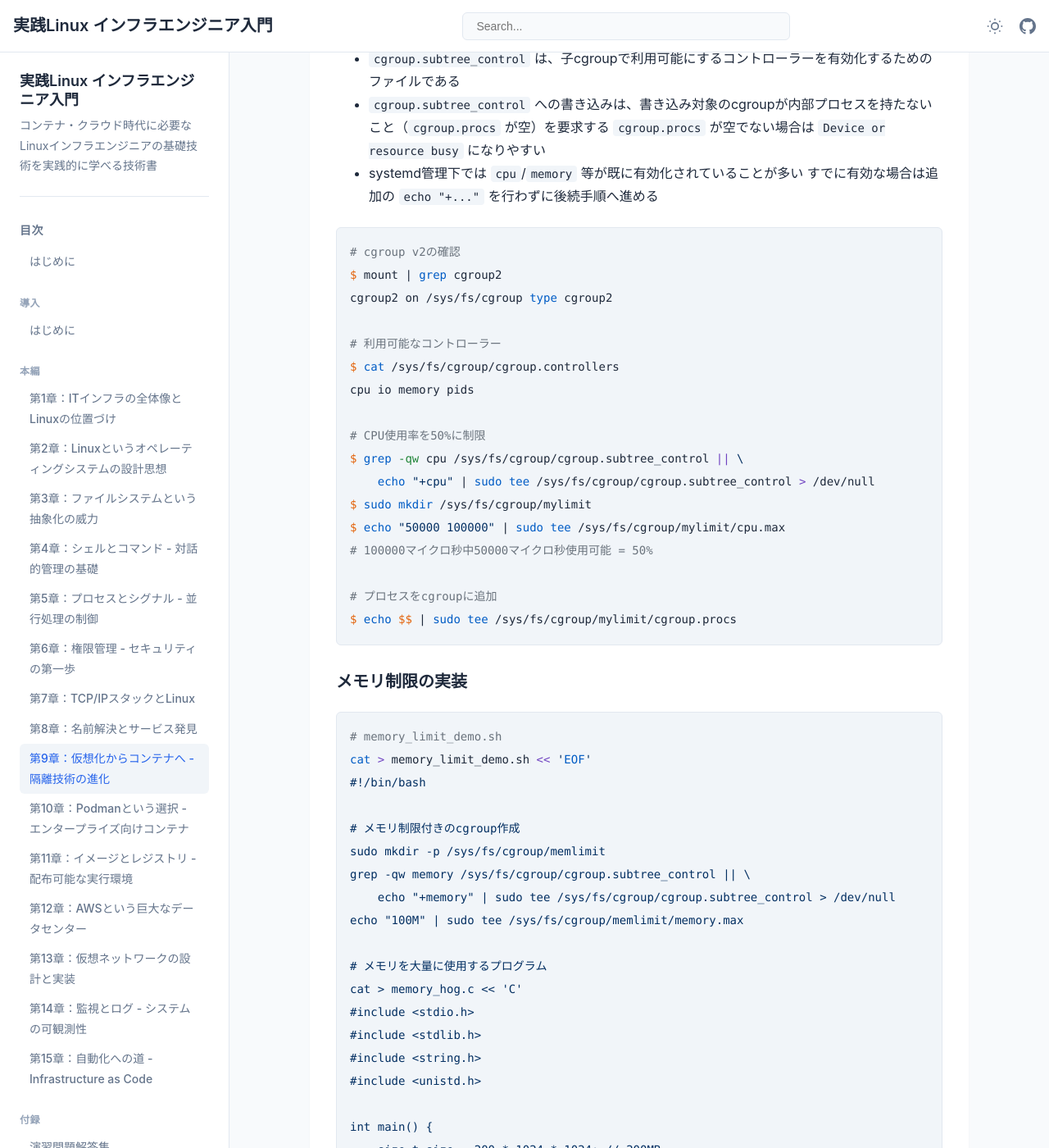
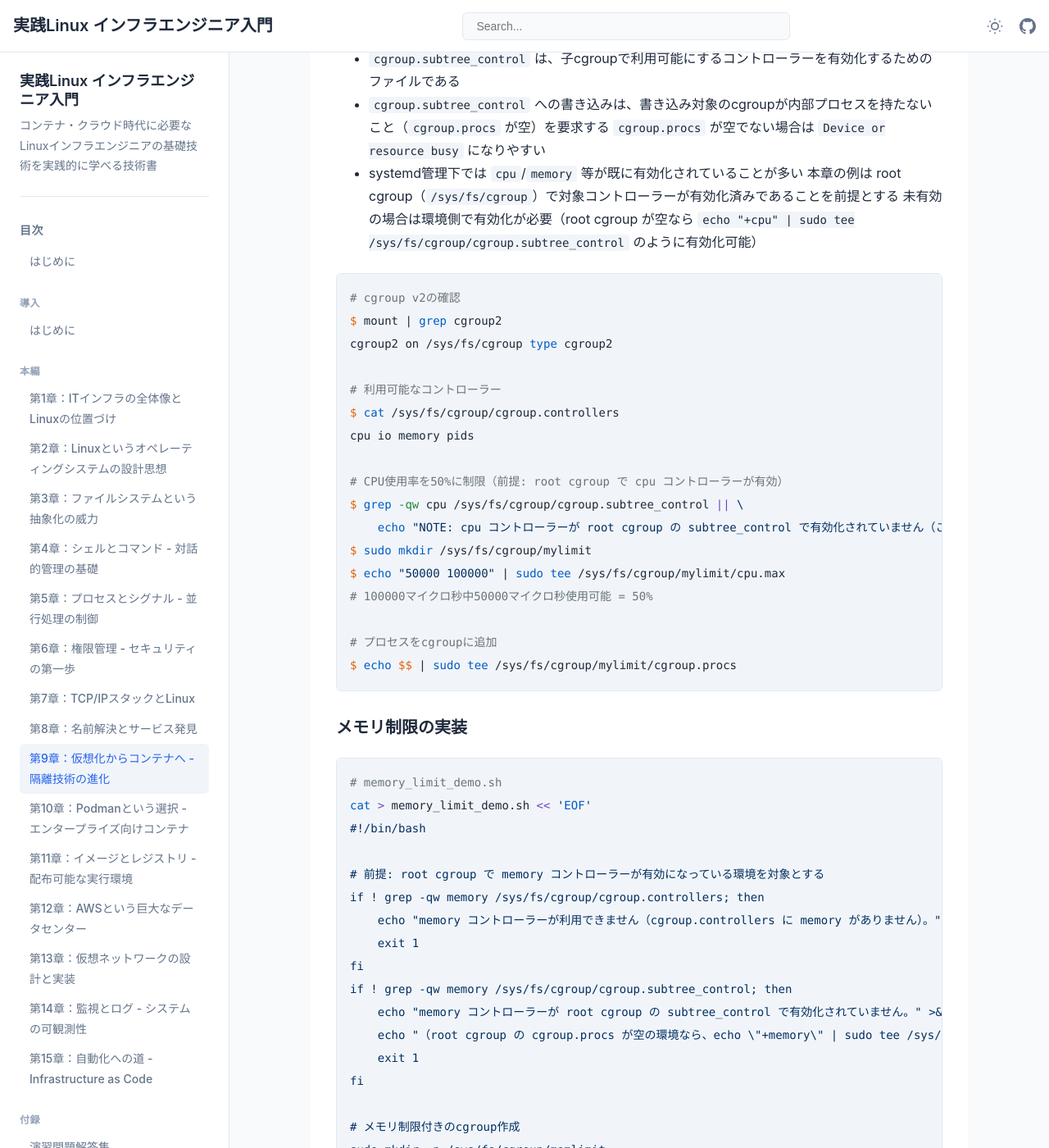
Before and after one commit to itdojp/linux-infra-textbook2, a Jekyll site: the page built from docs/chapters/chapter-09-container-evolution.md, in a window 1280 px wide and 1400 px high, scrolled down 4970 px. Shown: the whole window at 82% size. Built offline with Jekyll 4.4.1, drawn with Linux system fonts in a browser that asks for light colours; our own code applies the rules of GitHub Pages for plain Markdown files; some of the changed text lies outside the part shown.

Commit message:
docs: clarify cgroup v2 controller enabling constraints

````diff
--- a/docs/chapters/chapter-09-container-evolution.md
+++ b/docs/chapters/chapter-09-container-evolution.md
@@ -153,7 +153,8 @@ EOF
 - `cgroup.subtree_control` への書き込みは、書き込み対象のcgroupが内部プロセスを持たないこと（`cgroup.procs` が空）を要求する
   `cgroup.procs` が空でない場合は `Device or resource busy` になりやすい
 - systemd管理下では `cpu`/`memory` 等が既に有効化されていることが多い
-  すでに有効な場合は追加の `echo "+..."` を行わずに後続手順へ進める
+  本章の例は root cgroup（`/sys/fs/cgroup`）で対象コントローラーが有効化済みであることを前提とする
+  未有効の場合は環境側で有効化が必要（root cgroup が空なら `echo "+cpu" | sudo tee /sys/fs/cgroup/cgroup.subtree_control` のように有効化可能）
 
 ```bash
 # cgroup v2の確認
@@ -164,9 +165,9 @@ cgroup2 on /sys/fs/cgroup type cgroup2
 $ cat /sys/fs/cgroup/cgroup.controllers
 cpu io memory pids
 
-# CPU使用率を50%に制限
+# CPU使用率を50%に制限（前提: root cgroup で cpu コントローラーが有効）
 $ grep -qw cpu /sys/fs/cgroup/cgroup.subtree_control || \
-    echo "+cpu" | sudo tee /sys/fs/cgroup/cgroup.subtree_control > /dev/null
+    echo "NOTE: cpu コントローラーが root cgroup の subtree_control で有効化されていません（この節はスキップしてください）"
 $ sudo mkdir /sys/fs/cgroup/mylimit
 $ echo "50000 100000" | sudo tee /sys/fs/cgroup/mylimit/cpu.max
 # 100000マイクロ秒中50000マイクロ秒使用可能 = 50%
@@ -181,10 +182,19 @@ $ echo $$ | sudo tee /sys/fs/cgroup/mylimit/cgroup.procs
 cat > memory_limit_demo.sh << 'EOF'
 #!/bin/bash
 
+# 前提: root cgroup で memory コントローラーが有効になっている環境を対象とする
+if ! grep -qw memory /sys/fs/cgroup/cgroup.controllers; then
+    echo "memory コントローラーが利用できません（cgroup.controllers に memory がありません）。" >&2
+    exit 1
+fi
+if ! grep -qw memory /sys/fs/cgroup/cgroup.subtree_control; then
+    echo "memory コントローラーが root cgroup の subtree_control で有効化されていません。" >&2
+    echo "（root cgroup の cgroup.procs が空の環境なら、echo \"+memory\" | sudo tee /sys/fs/cgroup/cgroup.subtree_control で有効化できます）" >&2
+    exit 1
+fi
+
 # メモリ制限付きのcgroup作成
 sudo mkdir -p /sys/fs/cgroup/memlimit
-grep -qw memory /sys/fs/cgroup/cgroup.subtree_control || \
-    echo "+memory" | sudo tee /sys/fs/cgroup/cgroup.subtree_control > /dev/null
 echo "100M" | sudo tee /sys/fs/cgroup/memlimit/memory.max
 
 # メモリを大量に使用するプログラム
@@ -425,8 +435,17 @@ gcc cpu_stress.c -o cpu_stress
 
 # cgroup設定
 sudo mkdir -p /sys/fs/cgroup/cpu_demo
-grep -qw cpu /sys/fs/cgroup/cgroup.subtree_control || \
-    echo "+cpu" | sudo tee /sys/fs/cgroup/cgroup.subtree_control > /dev/null
+
+# この演習では、すでにroot cgroupでcpuコントローラーが有効になっている環境のみを対象とする
+if ! grep -qw cpu /sys/fs/cgroup/cgroup.controllers; then
+    echo "cpu コントローラーが利用できません（cgroup.controllers に cpu がありません）。" >&2
+    exit 1
+fi
+if ! grep -qw cpu /sys/fs/cgroup/cgroup.subtree_control; then
+    echo "cpu コントローラーが root cgroup の subtree_control で有効化されていないため、このデモを中断します。" >&2
+    echo "（root cgroup の cgroup.procs が空の環境なら、echo \"+cpu\" | sudo tee /sys/fs/cgroup/cgroup.subtree_control で有効化できます）" >&2
+    exit 1
+fi
 
 # 20% CPU制限
 echo "20000 100000" | sudo tee /sys/fs/cgroup/cpu_demo/cpu.max > /dev/null
````
Also changed, not shown: src/chapters/chapter-09-container-evolution.md (+26 -7 lines).
